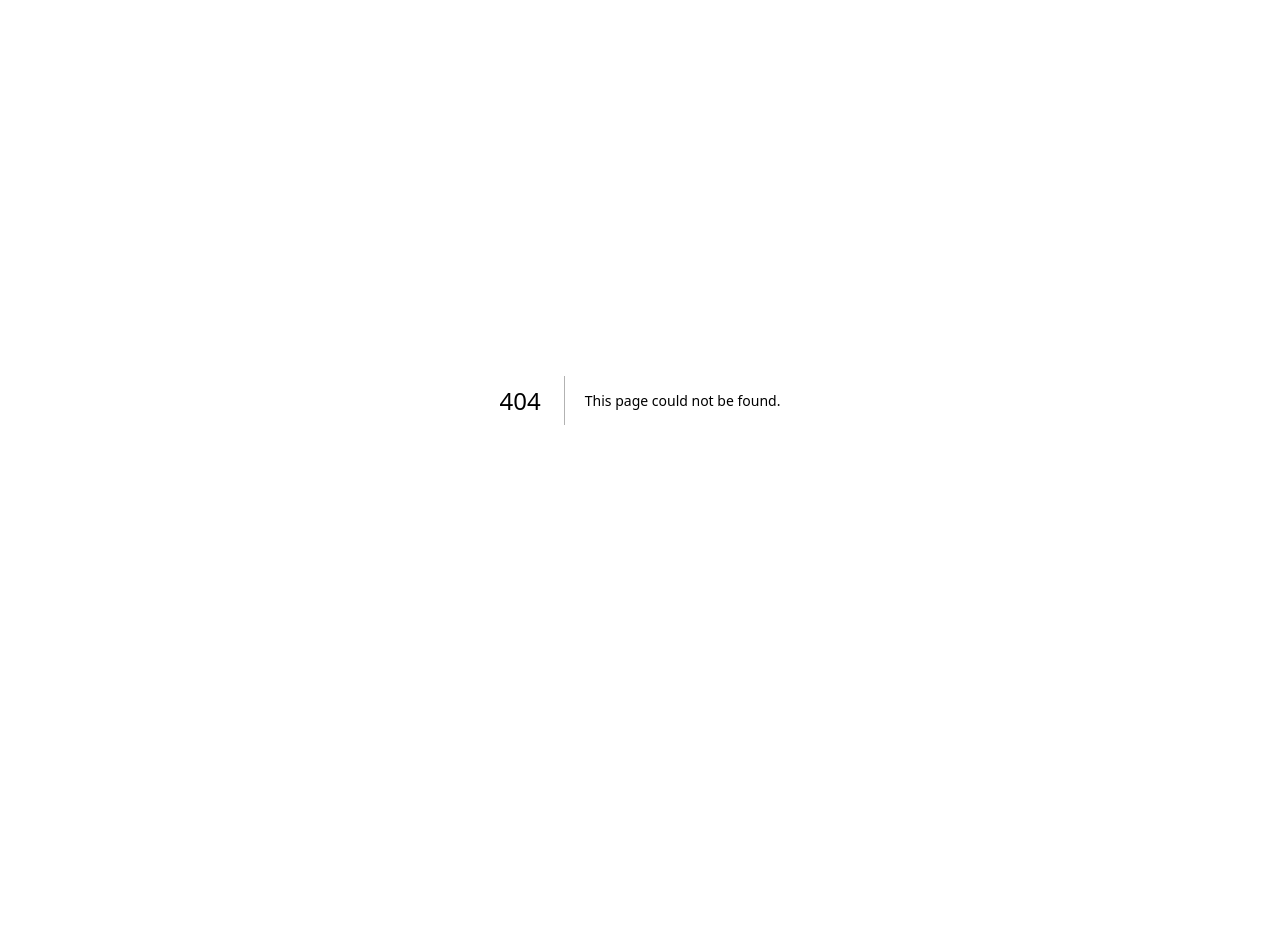
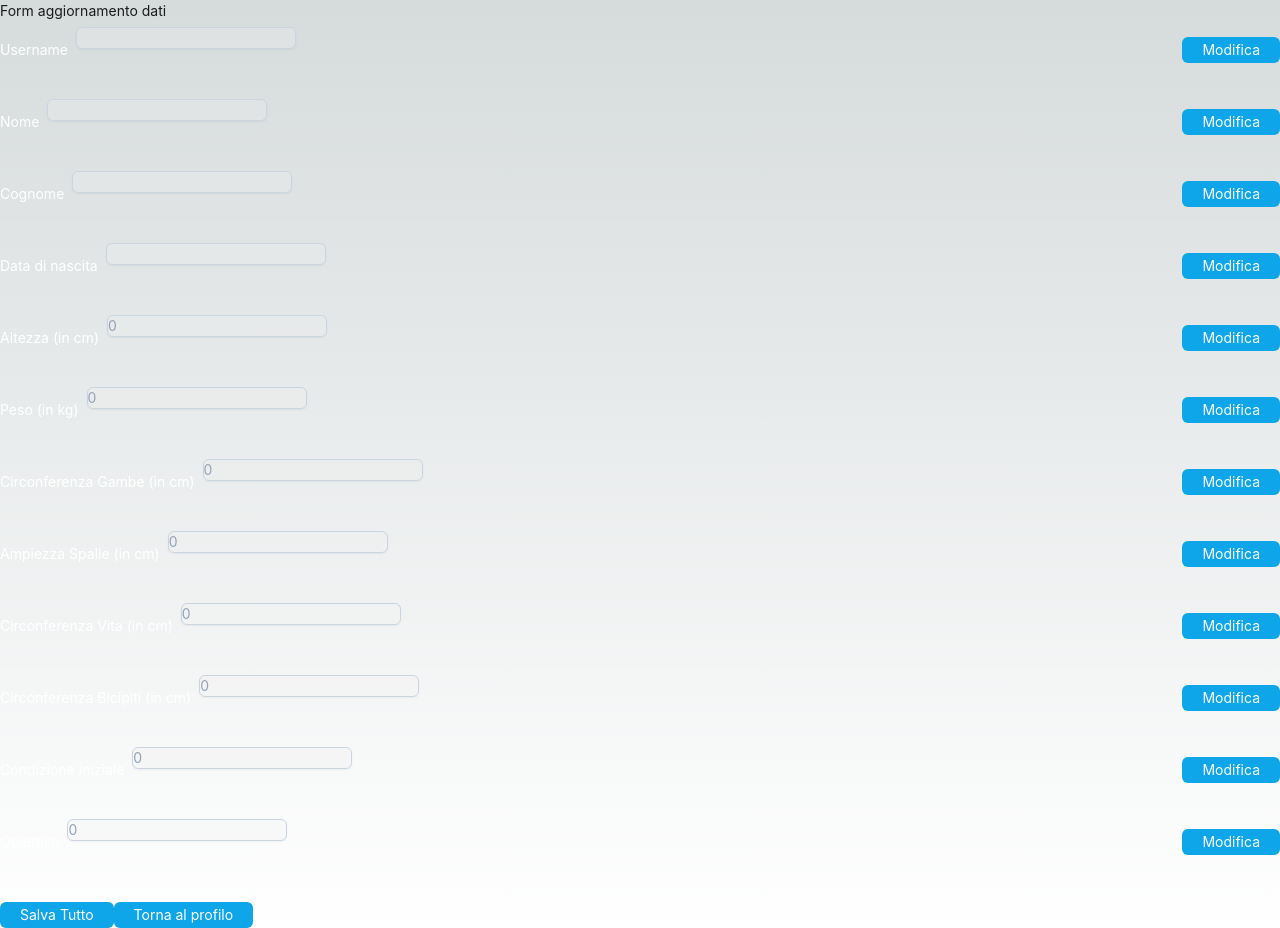
Before and after one commit to G-08/project, a Next.js app in the folder codes/: page /profilo/formPersonale in a window 1280 px wide. Before the commit this address had no page. Before the commit the page ends 800 px from the top, so only its background shows below. Built offline with nearby package versions, Linux system fonts and the light colour scheme; no server answers.

Commit message:
cambiato valore per condizione iniziale e finale
Co-authored-by: JasnoorDharni <JasnoorDharni@users.noreply.github.com>

```diff
--- a/codes/src/app/api/auth/changePassword/route.ts
+++ b/codes/src/app/api/auth/changePassword/route.ts
@@ -5,24 +5,24 @@ import Utente from '@/models/Utente';
 import { validateJWT } from '@/helpers/validateJWT';
 
 export async function PUT(request: NextRequest) {
-  console.log("Received a PUT request to /api/auth/changePassword");
+  //console.log("Received a PUT request to /api/auth/changePassword");
   try {
-    console.log("Connecting to the database...");
+    //console.log("Connecting to the database...");
     await connect();
-    console.log("Database connected successfully");
+    //console.log("Database connected successfully");
 
     const userId = await validateJWT(request);
     if (!userId) {
-      console.log("Invalid or missing token");
-      return NextResponse.json({ message: 'Invalid or missing token' }, { status: 401 });
+      //console.log("Invalid or missing token");
+      return NextResponse.json({ message: 'Token scaduto o non presente' }, { status: 401 });
     }
-    console.log("Token validated, userId:", userId);
+    //console.log("Token validated, userId:", userId);
 
     // Find the user by ID
     const user = await Utente.findById(userId);
     if (!user) {
-      console.log("User not found with userId:", userId);
-      return NextResponse.json({ message: 'User not found' }, { status: 404 });
+      //console.log("User not found with userId:", userId);
+      return NextResponse.json({ message: 'Non è stato trovato l utente' }, { status: 404 });
     }
     console.log("User found:", user);
 
@@ -33,22 +33,22 @@ export async function PUT(request: NextRequest) {
     // Check if the old password matches
     const isMatch = await bcrypt.compare(oldPassword, user.password);
     if (!isMatch) {
-      console.log("Old password is incorrect");
-      return NextResponse.json({ message: 'Old password is incorrect' }, { status: 400 });
+      //console.log("Old password is incorrect");
+      return NextResponse.json({ message: 'password vecchia non corretta' }, { status: 400 });
     }
-    console.log("Old password matches");
+    //console.log("Old password matches");
 
     // Hash the new password
     const salt = await bcrypt.genSalt(10);
     const hashedPassword = await bcrypt.hash(newPassword, salt);
-    console.log("New password hashed");
+    //console.log("New password hashed");
 
     // Update the user's password
     user.password = hashedPassword;
     await user.save();
     console.log("User password updated successfully");
 
-    return NextResponse.json({ message: 'Password changed successfully' }, { status: 200 });
+    return NextResponse.json({ message: 'Password cambiata correttamente' }, { status: 200 });
   } catch (error: any) {
     return NextResponse.json({ message: 'Internal server error' }, { status: 500 });
   }
--- a/codes/src/app/api/creaScheda/route.ts
+++ b/codes/src/app/api/creaScheda/route.ts
@@ -27,8 +27,8 @@ export async function POST (request: NextRequest)  {
 
         const all_exercises = await Exercise.find({});
 
-        const initial = 2 //reqBody.initial;
-        const goal = 3 //reqBody.goal;
+        const initial = reqBody.initial;
+        const goal = reqBody.goal;
 
         const gambe: number[] = [];
         const schiena: number[] = [];
--- a/codes/src/app/profilo/cambioPassword/page.tsx
+++ b/codes/src/app/profilo/cambioPassword/page.tsx
@@ -6,27 +6,27 @@ import Link from 'next/link';
 import React, { useState } from 'react';
 
 const changePassword = async (oldPassword: string, newPassword1: string, newPassword2: string) => {
-  console.log("!!!!!!!!!!!!!!!!!! sono dentro changePassword");
+  //console.log("!!!!!!!!!!!!!!!!!! sono dentro changePassword");
   if (newPassword1 !== newPassword2) {
-    message.error('Old and new password do not match');
+    message.error('le due password non coincidono');
   } else if (oldPassword === newPassword1) {
-    message.error('The new password is equal to the old password')
+    message.error('La nuova password non può essere uguale a quella precedente')
   } else {
     try {
-      console.log("!!!!!!!!!!!!!!!!!! sono dentro il try catch");
+      //console.log("!!!!!!!!!!!!!!!!!! sono dentro il try catch");
       const res = await axios.put('/api/auth/changePassword', {
         oldPassword,
         newPassword: newPassword1
       });
-      console.log("!!!!!!!!!!!!!!!!!! è arrivata la risposta");
+      //console.log("!!!!!!!!!!!!!!!!!! è arrivata la risposta");
 
       if (res.status !== 200) {
-        throw new Error(`Failed to update data with status: ${res.status}`);
+        throw new Error(`Errore nel cambio password. Status: ${res.status}`);
       }
 
       return res.data;
     } catch (error) {
-      console.error('Error changing password:', error);
+      console.error('Errore nel cambio password:', error);
       throw error;
     }
   }
--- a/codes/src/app/profilo/form/page.tsx
+++ b/codes/src/app/profilo/formFisico/page.tsx
@@ -16,8 +16,8 @@ type NewFormData = {
   shoulders: number;
   waist: number;
   biceps: number;
-  initial: string;
-  goal: string;
+  initial: number;
+  goal: number;
 }
 
 const INITIAL_DATA: NewFormData = {
@@ -31,8 +31,8 @@ const INITIAL_DATA: NewFormData = {
   shoulders: 0,
   waist: 0,
   biceps: 0,
-  initial: "",
-  goal: "",
+  initial: 0,
+  goal: 0,
 }
 
 const getData = async () => {
@@ -89,7 +89,7 @@ const UpdateForm = () => {
         userData.biceps = data.biceps;
         userData.initial = data.initial;
         userData.goal = data.goal;
-        console.log("!!!!!!!!!!!!!!!!!!! ", userData);
+        printUserData(userData);
       } catch (error) {
         console.error('Failed to fetch user data', error);
       }
@@ -109,8 +109,8 @@ const UpdateForm = () => {
     { name: "Ampiezza Spalle (in cm)", value: userData.shoulders, type: "number", key: "shoulders" },
     { name: "Circonferenza Vita (in cm)", value: userData.waist, type: "number", key: "waist" },
     { name: "Circonferenza Bicipiti (in cm)", value: userData.biceps, type: "number", key: "biceps" },
-    { name: "Condizione iniziale", value: userData.initial, type: "string", key: "initial" },
-    { name: "Obiettivo", value: userData.goal, type: "string", key: "goal" },
+    { name: "Condizione iniziale", value: userData.initial, type: "number", key: "initial" },
+    { name: "Obiettivo", value: userData.goal, type: "number", key: "goal" },
   ];
 
   const handleChange = (e: React.ChangeEvent<HTMLInputElement>, key: keyof FormData) => {
@@ -134,6 +134,7 @@ const UpdateForm = () => {
       await updateData(userData);
       message.success('User data updated successfully');
       setEditingField(null); // Reset editingField after successful submit
+      // aggiungere funzione per ricreare scheda
     } catch (error) {
       console.error('Failed to update user data:', error);
       message.error('Failed to update user data');
@@ -171,7 +172,7 @@ const UpdateForm = () => {
       <button type="submit" className='bg-sky-500 hover:bg-sky-700 text-white px-5 py-0.5 rounded-md mt-4'>
         Salva Tutto
       </button>
-      <button type="submit" className='bg-sky-500 hover:bg-sky-700 text-white px-5 py-0.5 rounded-md mt-4'>
+      <button className='bg-sky-500 hover:bg-sky-700 text-white px-5 py-0.5 rounded-md mt-4'>
         <Link href="/profilo">Torna al profilo</Link>
       </button>
     </Form>
--- /dev/null
+++ b/codes/src/app/profilo/formPersonale/page.tsx
@@ -0,0 +1,190 @@
+'use client'
+
+import { Form, message } from 'antd';
+import axios from 'axios';
+import Link from 'next/link';
+import React, { use, useEffect, useState } from 'react';
+
+type NewFormData = {
+  username: string;
+  firstName: string;
+  lastName: string;
+  date_of_birth: string;
+  user_weight: number;
+  user_height: number;
+  thighs: number;
+  shoulders: number;
+  waist: number;
+  biceps: number;
+  initial: number;
+  goal: number;
+}
+
+const INITIAL_DATA: NewFormData = {
+  username: "",
+  firstName: "",
+  lastName: "",
+  date_of_birth: "",
+  user_weight: 0,
+  user_height: 0,
+  thighs: 0,
+  shoulders: 0,
+  waist: 0,
+  biceps: 0,
+  initial: 0,
+  goal: 0,
+}
+
+const getData = async () => {
+  try {
+    const res = await axios.get('/api/auth/getUserData', {
+      withCredentials: true,
+    });
+
+    if (res.status !== 200) {
+      throw new Error(`Failed to fetch data with status: ${res.status}`);
+    }
+
+    return res.data.data;
+  } catch (error: any) {
+    console.error('Error loading user data:', error.message);
+    throw error;
+  }
+};
+
+const updateData = async (newData: NewFormData) => {
+  try {
+    const res = await axios.put('/api/auth/updateUserData', newData, {
+      withCredentials: true,
+    });
+
+    if (res.status !== 200) {
+      throw new Error(`Failed to update data with status: ${res.status}`);
+    }
+
+    return res.data;
+  } catch (error: any) {
+    console.error('Error updating user data:', error.message);
+    throw error;
+  }
+};
+
+const UpdateForm = () => {
+  const [userData, setUserData] = useState<NewFormData>(INITIAL_DATA);
+  const [editingField, setEditingField] = useState<string | null>(null);
+
+  useEffect(() => {
+    const fetchData = async () => {
+      try {
+        const data = await getData();
+        userData.username = data.username;
+        userData.firstName = data.firstName;
+        userData.lastName = data.lastName;
+        userData.date_of_birth = data.date_of_birth;
+        userData.user_weight = data.user_weight;
+        userData.user_height = data.user_height;
+        userData.thighs = data.thighs;
+        userData.shoulders = data.shoulders;
+        userData.waist = data.waist;
+        userData.biceps = data.biceps;
+        userData.initial = data.initial;
+        userData.goal = data.goal;
+        printUserData(userData);
+      } catch (error) {
+        console.error('Failed to fetch user data', error);
+      }
+    };
+
+    fetchData();
+  }, []);
+
+  const Menu = [
+    { name: "Username", value: userData.username, type: "string", key: "username" },
+    { name: "Nome", value: userData.firstName, type: "string", key: "firstName" },
+    { name: "Cognome", value: userData.lastName, type: "string", key: "lastName" },
+    { name: "Data di nascita", value: userData.date_of_birth, type: "string", key: "date_of_birth" },
+    { name: "Altezza (in cm)", value: userData.user_height, type: "number", key: "user_height" },
+    { name: "Peso (in kg)", value: userData.user_weight, type: "number", key: "user_weight" },
+    { name: "Circonferenza Gambe (in cm)", value: userData.thighs, type: "number", key: "thighs" },
+    { name: "Ampiezza Spalle (in cm)", value: userData.shoulders, type: "number", key: "shoulders" },
+    { name: "Circonferenza Vita (in cm)", value: userData.waist, type: "number", key: "waist" },
+    { name: "Circonferenza Bicipiti (in cm)", value: userData.biceps, type: "number", key: "biceps" },
+    { name: "Condizione iniziale", value: userData.initial, type: "number", key: "initial" },
+    { name: "Obiettivo", value: userData.goal, type: "number", key: "goal" },
+  ];
+
+  const handleChange = (e: React.ChangeEvent<HTMLInputElement>, key: keyof FormData) => {
+    setUserData({
+      ...userData,
+      [key]: e.target.value,
+    });
+  };
+
+  const handleEditClick = (key: string) => {
+    if (editingField === key) {
+      setEditingField(null);
+    } else {
+      setEditingField(key);
+    }
+    printUserData(userData);
+  };
+
+  const handleSubmit = async () => {
+    try {
+      await updateData(userData);
+      message.success('User data updated successfully');
+      setEditingField(null); // Reset editingField after successful submit
+      // aggiungere funzione per ricreare scheda
+    } catch (error) {
+      console.error('Failed to update user data:', error);
+      message.error('Failed to update user data');
+    }
+  };
+
+  return (
+    <Form onFinish={handleSubmit}>
+        <h1>Form aggiornamento dati</h1>
+      {Menu.map((menu, index) => (
+        <div className='flex items-center mb-4' key={index}>
+          <label className='text-white mr-2'>{menu.name}</label>
+          <Form.Item name={menu.key} className='flex-1'>
+            <input
+              className="text-black border border-slate-300 rounded-md text-sm shadow-sm placeholder-slate-400"
+              autoFocus
+              required
+              type={menu.type}
+              placeholder={`${menu.value}`}
+              value={userData[menu.key as keyof NewFormData]}
+              disabled={editingField !== menu.key}
+              onChange={(e) => handleChange(e, menu.key as keyof FormData)}
+            />
+          </Form.Item>
+          <button
+            type="button"
+            className='bg-sky-500 hover:bg-sky-700 text-white px-5 py-0.5 rounded-md ml-2'
+            onClick={() => handleEditClick(menu.key)}
+          >
+            {editingField === menu.key ? 'Salva' : 'Modifica'}
+          </button>
+        </div>
+      ))}
+
+      <button type="submit" className='bg-sky-500 hover:bg-sky-700 text-white px-5 py-0.5 rounded-md mt-4'>
+        Salva Tutto
+      </button>
+      <button className='bg-sky-500 hover:bg-sky-700 text-white px-5 py-0.5 rounded-md mt-4'>
+        <Link href="/profilo">Torna al profilo</Link>
+      </button>
+    </Form>
+  );
+}
+
+export default UpdateForm;
+
+const printUserData = (userData: NewFormData) => {
+  for (const key in userData) {
+    if (userData.hasOwnProperty(key)) {
+      console.log(`${key}: ${userData[key as keyof NewFormData]}`);
+    }
+  }
+};
--- a/codes/src/app/profilo/page.tsx
+++ b/codes/src/app/profilo/page.tsx
@@ -44,7 +44,10 @@ const Profilo = () => {
         <div>
           <h1>Profilo</h1>
           <button className='bg-sky-500 hover:bg-sky-700 text-white px-5 py-2 rounded-md'>
-            <Link href="/profilo/form">Modifica i tuoi dati</Link>
+            <Link href="/profilo/formPersonale">Modifica i tuoi dati personali</Link>
+          </button>
+          <button className='bg-sky-500 hover:bg-sky-700 text-white px-5 py-2 rounded-md'>
+            <Link href="/profilo/formFisico">Modifica i tuoi dati fisici</Link>
           </button>
           <button className='bg-sky-500 hover:bg-sky-700 text-white px-5 py-2 rounded-md'>
             <Link href="/profilo/cambioPassword">Cambia la tua password</Link>
--- a/codes/src/app/register/GoalForm.tsx
+++ b/codes/src/app/register/GoalForm.tsx
@@ -3,8 +3,8 @@ import { Form } from "antd"
 import { FormWrapper } from "./FormWrapper"
 
 type GoalData = {
-  initial: string
-  goal: string
+  initial: number
+  goal: number
 }
 
 type GoalFormProps = GoalData & {
@@ -24,9 +24,9 @@ export function GoalForm({
         className="text-black border border-slate-300 rounded-md text-sm shadow-sm placeholder-slate-400"
         autoFocus
         required
-        type="text"
+        type="number"
         value={initial}
-        onChange={e => updateFields({ initial: e.target.value })}
+        onChange={e => updateFields({ initial: Number(e.target.value) })}
       />
       </Form.Item>
       <label className='dark:text-white'>Obiettivo</label>
@@ -34,9 +34,9 @@ export function GoalForm({
       <input
         className="text-black border border-slate-300 rounded-md text-sm shadow-sm placeholder-slate-400"
         required
-        type="text"
+        type="number"
         value={goal}
-        onChange={e => updateFields({ goal: e.target.value })}
+        onChange={e => updateFields({ goal: Number(e.target.value) })}
       />
       </Form.Item>
     </FormWrapper>
--- a/codes/src/app/register/page.tsx
+++ b/codes/src/app/register/page.tsx
@@ -24,8 +24,8 @@ type FormData = {
   shoulders: number
   waist: number
   biceps: number
-  initial: string
-  goal: string
+  initial: number
+  goal: number
 }
 
 const INITIAL_DATA: FormData = {
@@ -41,8 +41,8 @@ const INITIAL_DATA: FormData = {
   shoulders: 0,
   waist: 0,
   biceps: 0,
-  initial: "",
-  goal: ""
+  initial: 0,
+  goal: 0
 }
 
 interface utente{
@@ -58,8 +58,8 @@ interface utente{
   shoulders: number
   waist: number
   biceps: number
-  initial: string
-  goal: string
+  initial: number
+  goal: number
 }
 
 const Register = () => {
--- a/codes/src/models/Utente.js
+++ b/codes/src/models/Utente.js
@@ -52,11 +52,11 @@ const userSchema = new mongoose.Schema (
             required: true,
         },
         initial: {
-            type: String,
+            type: Number,
             required: true,
         },
         goal: {
-            type: String,
+            type: Number,
             required: true,
         }
     },
```
Also changed, not shown: codes/src/app/api/auth/updateScheda/route.ts (added).
